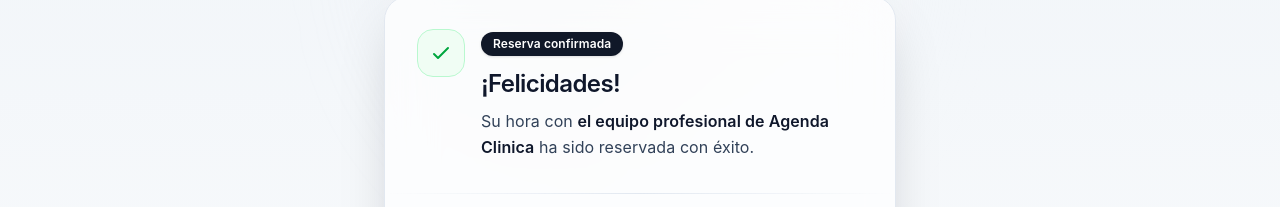
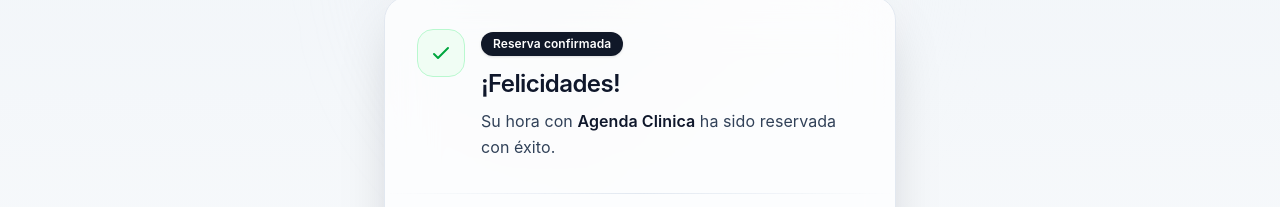
Before and after one commit to NativeCodeDeveloper/agendaClinica1.0.2-front, a Next.js app: page /reserva-hora in a window 1280 px wide. Shown: the part 134-341 px from the top of the page. Built offline with nearby package versions, Linux system fonts and the light colour scheme; no server answers.

Commit message:
Ajuste detalles 0.2

```diff
--- a/src/app/(public)/formularioReservaProfesional/[id_profesional]/page.jsx
+++ b/src/app/(public)/formularioReservaProfesional/[id_profesional]/page.jsx
@@ -199,7 +199,7 @@
         setRut("");
         setTelefono("");
         setEmail("");
-        router.push(`/reserva-hora?fecha=${fechaInicio}&hora=${horaInicio}`);
+        router.push(`/reserva-hora?fecha=${fechaInicio}&hora=${horaInicio}&profesional=${encodeURIComponent(profesionalSeleccionado)}`);
     }
 
 
--- a/src/app/(public)/reserva-hora/page.jsx
+++ b/src/app/(public)/reserva-hora/page.jsx
@@ -8,6 +8,7 @@
     const fechaInicio = searchParams.get('fecha') || '';
     const horaInicio = searchParams.get('hora') || '';
     const emailPaciente = searchParams.get('email') || '';
+    const profesional = searchParams.get('profesional') || '';
 
   return (
     <section className="relative min-h-screen w-full px-4 pt-28 pb-12 sm:pt-32 sm:pb-16 flex items-center justify-center bg-gradient-to-b from-slate-100 via-slate-50 to-slate-100">
@@ -47,7 +48,7 @@
               <p className="mt-2 text-slate-700">
                 Su hora con{" "}
                 <span className="font-semibold text-slate-900">
-                  el equipo profesional de {publicContact.companyName}
+                  {profesional || publicContact.companyName}
                 </span>{" "}
                 ha sido reservada con éxito.
               </p>
```
